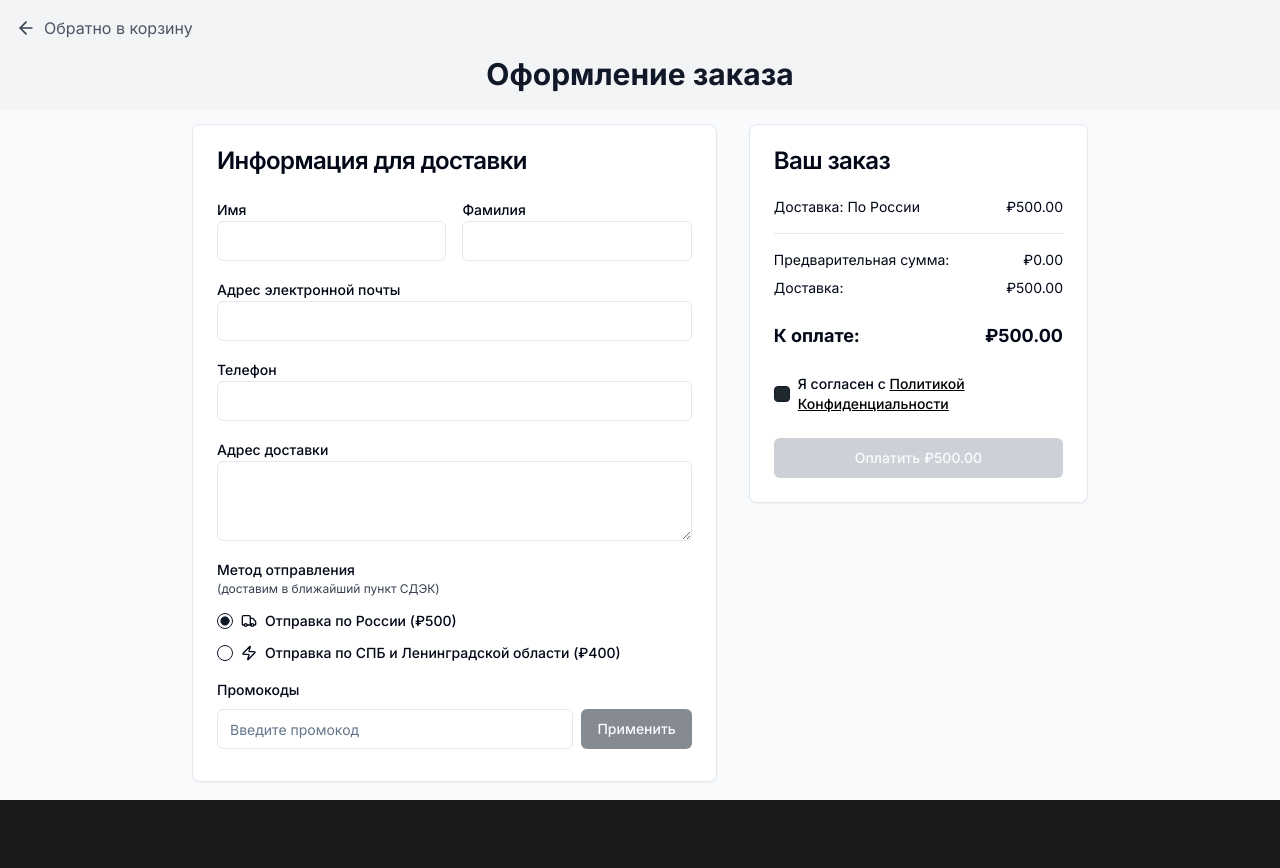
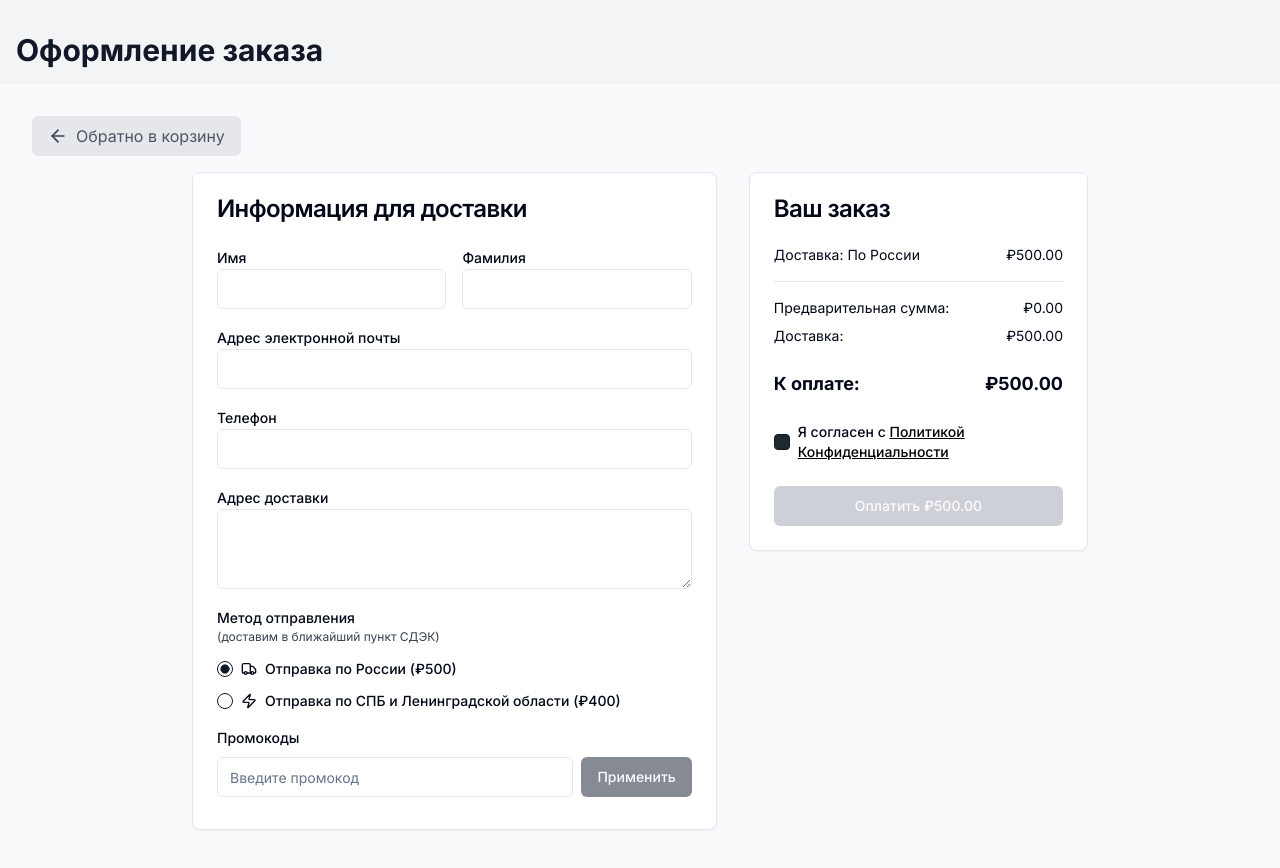
Before and after one commit to msannikov03/moonson_web, a Next.js app: page /checkout in a window 1280 px wide. Shown: the top 868 px of the page. Before the commit the page ends 800 px from the top, so only its background shows below. Built offline with nearby package versions, Linux system fonts and the light colour scheme.

Commit message:
layout, css, checkout, cart final fix

```diff
--- /dev/null
+++ b/src/app/cart/layout.tsx
@@ -0,0 +1,22 @@
+// cart/layout.tsx
+import { ReactNode } from "react";
+
+export const metadata = {
+  title: 'Корзина — Mont Noir',
+  description: 'Просмотрите корзину перед покупкой',
+};
+
+export default function CartLayout({ children }: { children: ReactNode }) {
+  return (
+    <div className="min-h-screen bg-white text-gray-900">
+      <header className="flex-wrap top-0 left-0 right-0 z-50 p-4 bg-gray-100 shadow-sm">
+        <div className="container mx-auto flex justify-between items-center">
+          <h1 className="text-3xl font-bold text-gray-900 text-center mt-4">Ваша Корзина</h1>
+        </div>
+      </header>
+      <main className="container mx-auto px-4 py-12 pt-24">
+        {children}
+      </main>
+    </div>
+  );
+}
--- a/src/app/cart/page.tsx
+++ b/src/app/cart/page.tsx
@@ -1,3 +1,4 @@
+// cart/page.tsx
 "use client";
 
 import { useState, useEffect } from "react";
@@ -39,31 +40,23 @@ export default function Cart() {
   };
 
   return (
-    <div className="min-h-screen bg-white text-gray-900">
-      <motion.header
-        initial={{ opacity: 0, y: -50 }}
-        animate={{ opacity: 1, y: 0 }}
-        transition={{ duration: 0.5 }}
-        className="flex-wrap top-0 left-0 right-0 z-50 p-4 bg-gray-100 shadow-sm"
-      >
-        <div className="container mx-auto flex justify-between items-center">
+    <div className="min-h-screen bg-gray-50 interact">
+        <div className="max-w-7xl mx-auto flex justify-start items-center">
           <Link
             href="/"
-          className="flex items-center text-gray-700 hover:text-gray-900"
+            className="flex items-center text-gray-600 hover:text-gray-900 transition-colors px-4 py-2 bg-gray-200 rounded-md"
           >
-          <ArrowLeft className="w-5 h-5 mr-2" />
-          Обратно в магазин
+            <ArrowLeft className="w-5 h-5 mr-2 text-gray-700 text-xs" />
+            На главную
           </Link>
         </div>
-        <h1 className="text-3xl font-bold text-gray-900 text-center mt-4">Ваша Корзина</h1>
-      </motion.header>
-      <main className="container mx-auto px-4 py-12 pt-24">
+      <main className="container mx-auto px-4 pt-4">
         {cartItems.length === 0 ? (
           <p className="text-center text-xl">
             Ваша корзина пуста. Переосмыслите ваши покупки!
           </p>
         ) : (
-          <div className="grid gap-8 md:grid-cols-3">
+        <div className="max-w-4xl mx-auto grid md:grid-cols-3 gap-8">
           <div className="md:col-span-2">
             {cartItems.map((item, index) => {
               const inventoryItem = inventory.find(
--- /dev/null
+++ b/src/app/checkout/layout.tsx
@@ -0,0 +1,22 @@
+// checkout/layout.tsx
+import { ReactNode } from "react";
+
+export const metadata = {
+  title: 'Оформление заказа — Mont Noir',
+  description: 'Введите необходимые данные, выберите способ доставки и оплаты, и ваш заказ будет обработан в кратчайшие сроки.',
+};
+
+export default function CheckoutLayout({ children }: { children: ReactNode }) {
+  return (
+    <div className="min-h-screen bg-gray-50 text-gray-900">
+      <header className="flex-wrap top-0 left-0 right-0 z-50 p-4 bg-gray-100 shadow-sm">
+        <div className="container mx-auto flex justify-between items-center">
+          <h1 className="text-3xl font-bold text-gray-900 text-center mt-4">Оформление заказа</h1>
+        </div>
+      </header>
+      <main className="container mx-auto px-4 py-12 pt-24">
+        {children}
+      </main>
+    </div>
+  );
+}
--- a/src/app/checkout/page.tsx
+++ b/src/app/checkout/page.tsx
@@ -181,8 +181,6 @@ export default function Checkout() {
     }
   };
 
-  // Inside handleSubmit in CheckoutForm.tsx
-
   const handleSubmit = async (e: React.FormEvent<HTMLFormElement>) => {
     e.preventDefault();
     setIsProcessing(true);
@@ -317,27 +315,17 @@ const handleSubmit = async (e: React.FormEvent<HTMLFormElement>) => {
   };
 
   return (
-    <div className="min-h-screen bg-gray-50">
-      <motion.header
-        initial={{ opacity: 0, y: -50 }}
-        animate={{ opacity: 1, y: 0 }}
-        transition={{ duration: 0.5 }}
-        className="flex-wrap top-0 left-0 right-0 z-50 p-4 bg-gray-100 shadow-sm"
-      >
-        <div className="container mx-auto flex justify-between items-center">
+    <div className="min-h-screen bg-gray-50 interact">
+        <div className="max-w-7xl mx-auto flex justify-start items-center">
           <Link
             href="/cart"
-            className="flex items-center text-gray-600 hover:text-gray-900 transition-colors"
+            className="flex items-center text-gray-600 hover:text-gray-900 transition-colors px-4 py-2 bg-gray-200 rounded-md"
           >
             <ArrowLeft className="w-5 h-5 mr-2 text-gray-700 text-xs" />
             Обратно в корзину
           </Link>
         </div>
-          <h1 className="text-3xl font-bold text-gray-900 text-center mt-4">
-            Оформление заказа
-          </h1>
-      </motion.header>
-      <main className="container mx-auto px-4 py-4">
+      <main className="container mx-auto px-4 pt-4">
         <div className="max-w-4xl mx-auto grid md:grid-cols-5 gap-8">
           <div className="md:col-span-3">
             <Card>
--- /dev/null
+++ b/src/app/confirmation/layout.tsx
@@ -0,0 +1,22 @@
+// confirmation/layout.tsx
+import { ReactNode } from "react";
+
+export const metadata = {
+  title: 'Спасибо за заказ! — Mont Noir',
+  description: 'Ваш заказ будет доставлен в ближайшие сроки',
+};
+
+export default function ConfirmationLayout({ children }: { children: ReactNode }) {
+  return (
+    <div className="min-h-screen bg-gray-50 text-gray-900">
+      <header className="flex-wrap top-0 left-0 right-0 z-50 p-4 bg-gray-100 shadow-sm">
+        <div className="container mx-auto flex justify-between items-center">
+          <h1 className="text-3xl font-bold text-gray-900 text-center mt-4">Подтверждение заказа</h1>
+        </div>
+      </header>
+      <main className="container mx-auto px-4 py-12 pt-24">
+        {children}
+      </main>
+    </div>
+  );
+}
--- a/src/app/globals.css
+++ b/src/app/globals.css
@@ -105,6 +105,16 @@ body {
     width: 100vw; /* Ensure the body takes the full viewport width */
     margin: 0; /* Remove default margin */
     padding: 0; /* Remove default padding */
+}
+
+main.container:has(.interact) {
+  padding-top: 2rem;
+  --tw-bg-opacity: 1;
+    background-color: rgb(249 250 251 / var(--tw-bg-opacity));
+  margin-left: 0;
+  margin-right: 0;
+  padding-left: 2rem;
+  padding-right: 2rem;
 }
 
 /* Header Styles */
--- a/src/app/layout.tsx
+++ b/src/app/layout.tsx
@@ -5,10 +5,13 @@ import Providers from '../components/Providers'
 const inter = Inter({ subsets: ['latin'], display: 'swap', adjustFontFallback: false})
 
 export const metadata = {
-  title: 'Your App Title',
-  description: 'Your App Description',
+  title: 'Mont Noir — Wear Your Thoughts',
+  description: 'Мы - Mont Noir, бренд, который превращает ваши мысли в реальность. Мы с гордостью представляем эксклюзивную коллекцию футболок, разработанную с учетом вашего комфорта и предпочтений.',
   icons: {
-    icon: '/favicon.ico',
+    icon: [
+      { url: '/favicon.ico', media: '(prefers-color-scheme: light)' },
+      { url: '/favicon-dark.ico', media: '(prefers-color-scheme: dark)' },
+    ],
     shortcut: '/favicon.ico',
     apple: '/apple-touch-icon.png',
   },
--- a/src/app/page.tsx
+++ b/src/app/page.tsx
@@ -208,9 +208,9 @@ export default function Home() {
           </div>
         </div>
 
-        <div className="absolute right-4 flex items-center">
+        <div className="absolute right-4 flex items-center sm:mr-8">
           <Link href="/cart" className="relative">
-            <ShoppingCart className="w-8 h-8 sm:w-12 sm:h-12 sm:mr-8 text-gray-100" />{" "}
+            <ShoppingCart className="w-8 h-8 sm:w-12 sm:h-12 text-gray-100" />{" "}
             {/* Increased size of cart icon */}
             {cartItems.length > 0 && (
               <span className="absolute -top-2 -right-2 bg-red-600 text-white text-xs rounded-full w-5 h-5 flex items-center justify-center">
@@ -429,8 +429,7 @@ export default function Home() {
               </div>
               {inventoryItem && (
                 <p className="text-sm text-gray-500 mt-2">
-                  В наличии: {inventoryItem.quantity} шт., доступно:{" "}
-                  {maxAvailableQuantitySafe} шт.
+                  В наличии: {maxAvailableQuantitySafe} шт.
                 </p>
               )}
             </div>
```
Also changed, not shown: 1 other file (tests, documents, lock files or other folders). Lines whose indentation alone changed are shown as unchanged.
